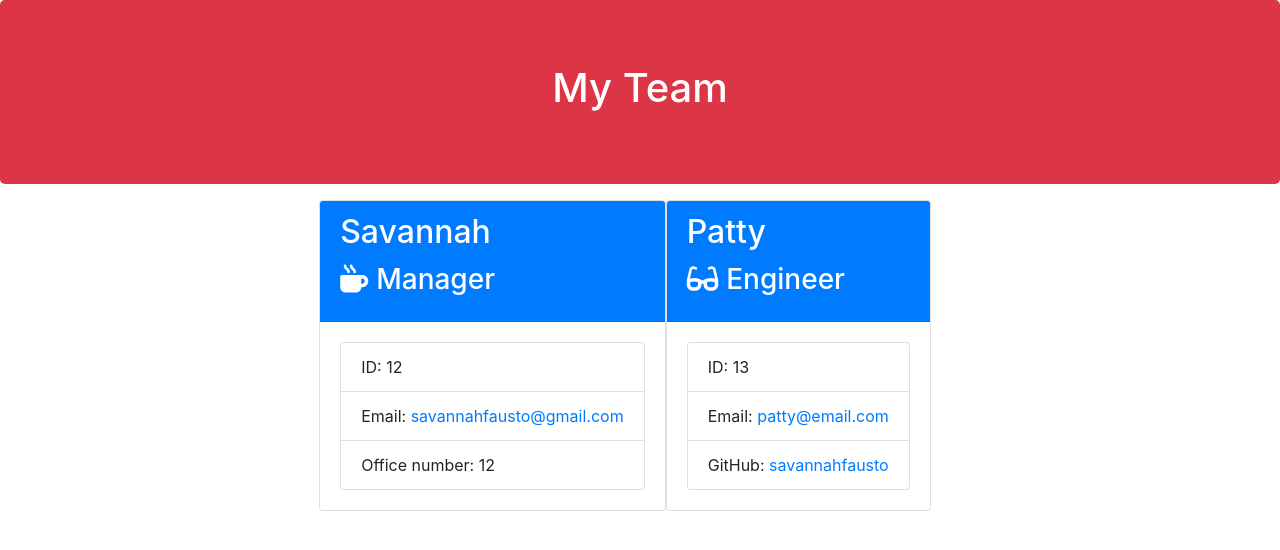
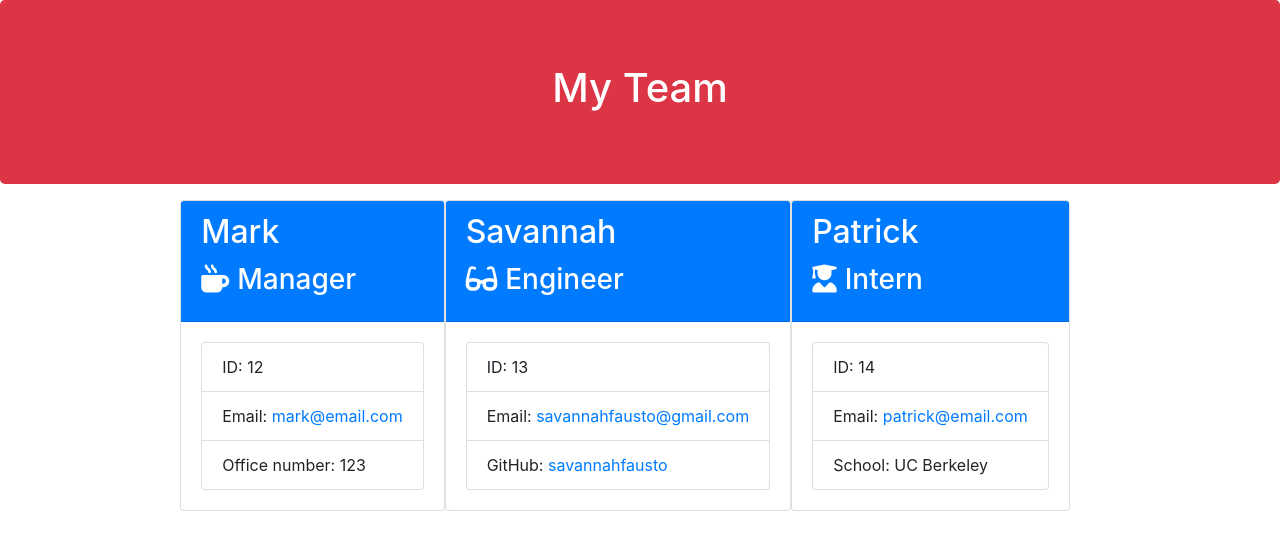
Before and after one commit to savannahfausto/Fausto_Team_Roster_Generator, a website: page dist/index.html in a window 1280 px wide. Drawn offline with nearby package versions, Linux system fonts and the light colour scheme.

Commit message:
adds sample roster image to assets, creates sample index.html, adds walkthrough video link and sample roster image to README.md

```diff
--- a/dist/index.html
+++ b/dist/index.html
@@ -21,31 +21,45 @@
       <div class="row">
           <div class="row team-area col-12 d-flex justify-content-center">
 
-<div class="card employee-card">
+<div class="card">
     <div class="card-header bg-primary text-white">
-        <h2 class="card-title">Savannah</h2>
+        <h2 class="card-title">Mark</h2>
         <h3 class="card-title"><i class="fas fa-mug-hot mr-2"></i>Manager</h3>
     </div>
     <div class="card-body">
         <ul class="list-group">
             <li class="list-group-item">ID: 12</li>
-            <li class="list-group-item">Email: <a href="mailto:savannahfausto@gmail.com">savannahfausto@gmail.com</a></li>
-            <li class="list-group-item">Office number: 12</li>
+            <li class="list-group-item">Email: <a href="mailto:mark@email.com">mark@email.com</a></li>
+            <li class="list-group-item">Office number: 123</li>
         </ul>
     </div>
 </div>
-<div class="card employee-card">
+<div class="card">
   <div class="card-header bg-primary text-white">
-      <h2 class="card-title">Patty</h2>
+      <h2 class="card-title">Savannah</h2>
       <h3 class="card-title"><i class="fas fa-glasses mr-2"></i>Engineer</h3>
   </div>
   <div class="card-body">
       <ul class="list-group">
           <li class="list-group-item">ID: 13</li>
-          <li class="list-group-item">Email: <a href="mailto:patty@email.com">patty@email.com</a></li>
+          <li class="list-group-item">Email: <a href="mailto:savannahfausto@gmail.com">savannahfausto@gmail.com</a></li>
           <li class="list-group-item">GitHub: <a href="https://github.com/savannahfausto" target="_blank" rel="noopener noreferrer">savannahfausto</a></li>
       </ul>
   </div>
+</div>
+
+<div class="card">
+    <div class="card-header bg-primary text-white">
+        <h2 class="card-title">Patrick</h2>
+        <h3 class="card-title"><i class="fas fa-user-graduate mr-2"></i>Intern</h3>
+    </div>
+    <div class="card-body">
+        <ul class="list-group">
+            <li class="list-group-item">ID: 14</li>
+            <li class="list-group-item">Email: <a href="mailto:patrick@email.com">patrick@email.com</a></li>
+            <li class="list-group-item">School: UC Berkeley</li>
+        </ul>
+    </div>
 </div>
 
           </div>
```
Also changed, not shown: Assets/Sample_Team_Roster.png (added), README.md.
